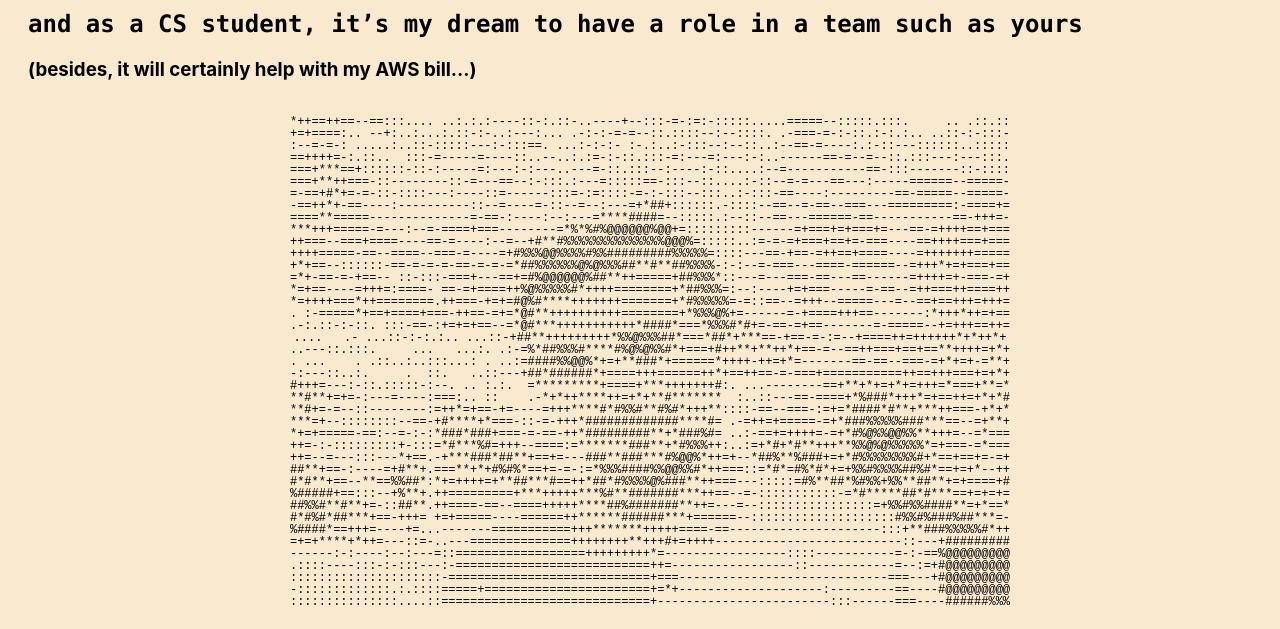
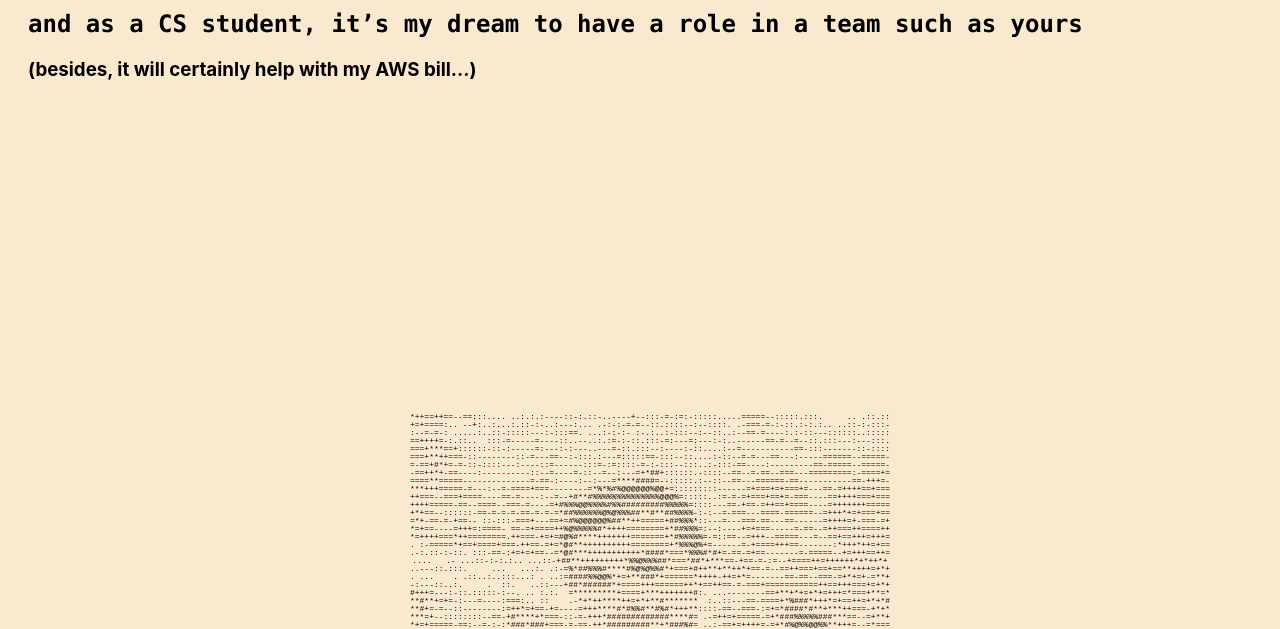
Before and after one commit to MeirFriedmann/MeirFriedmann.github.io, a plain HTML site: page index.html in a window 1280 px wide. Shown: the part 169-798 px from the top of the page. Drawn offline with Linux system fonts and the light colour scheme; a script that the page names is missing; files whose address does not match are found by name.

Commit message:
more css07

```diff
--- a/frontend/script.js
+++ b/frontend/script.js
@@ -6,6 +6,10 @@ async function loadImage(ipUrl) {
       const blob = await response.blob();
       const imgUrl = URL.createObjectURL(blob);
       document.querySelector('img').src = imgUrl;
+      document.querySelector('img').style.visibility = 'visible';
+      document.getElementById('img-div').style.visibility = 'visible';
+      document.getElementById('text-center').style.visibility = 'hidden';
+      document.querySelector('pre').style.visibility = 'hidden';
       document.querySelector('button').style.visibility = 'hidden';
     } catch (error) {
       console.error('Image loading failed:', error);
--- a/frontend/styles.css
+++ b/frontend/styles.css
@@ -26,11 +26,14 @@ h2 {
 .img-div {
     width: min(100%, 650px);
     justify-content: center;
+    visibility: hidden;
 }
 
 img {
-    width: 95%;
+    /* width: 95%; */
+    width: 481.641px;
     height: auto;
+    visibility: hidden;
     aspect-ratio: 16/9;
     object-fit: cover;
     border-radius: 8px;
@@ -82,27 +85,7 @@ a {
 pre {
     -webkit-text-size-adjust: 100%;
     -webkit-tap-highlight-color: transparent;
-    --blue: #007bff;
-    --indigo: #6610f2;
-    --purple: #6f42c1;
-    --pink: #e83e8c;
-    --red: #dc3545;
-    --orange: #fd7e14;
-    --yellow: #ffc107;
-    --green: #28a745;
-    --teal: #20c997;
-    --cyan: #17a2b8;
-    --white: #fff;
-    --gray: #6c757d;
-    --gray-dark: #343a40;
-    --primary: #007bff;
-    --secondary: #6c757d;
-    --success: #28a745;
-    --info: #17a2b8;
-    --warning: #ffc107;
-    --danger: #dc3545;
-    --light: #f8f9fa;
-    --dark: #343a40;
+
     --breakpoint-xs: 0;
     --breakpoint-sm: 576px;
     --breakpoint-md: 768px;
@@ -116,41 +99,22 @@ pre {
     margin-top: 0;
     margin-bottom: 1rem;
     overflow: auto;
-    display: block;
+    display: inline-block;
     color: #000000;
     white-space: pre;
     font-family: monospace;
-    font-size: 12px;
-    line-height: 12px;
+    font-size: 8px;
+    line-height: 8px;
     letter-spacing: unset;
     transform: unset;
     overflow-y: hidden;
+    cursor: pointer;
 }
 
 .text-center {
     -webkit-text-size-adjust: 100%;
     -webkit-tap-highlight-color: transparent;
-    --blue: #007bff;
-    --indigo: #6610f2;
-    --purple: #6f42c1;
-    --pink: #e83e8c;
-    --red: #dc3545;
-    --orange: #fd7e14;
-    --yellow: #ffc107;
-    --green: #28a745;
-    --teal: #20c997;
-    --cyan: #17a2b8;
-    --white: #fff;
-    --gray: #6c757d;
-    --gray-dark: #343a40;
-    --primary: #007bff;
-    --secondary: #6c757d;
-    --success: #28a745;
-    --info: #17a2b8;
-    --warning: #ffc107;
-    --danger: #dc3545;
-    --light: #f8f9fa;
-    --dark: #343a40;
+
     --breakpoint-xs: 0;
     --breakpoint-sm: 576px;
     --breakpoint-md: 768px;
--- a/index.html
+++ b/index.html
@@ -38,10 +38,10 @@
                 <h3>(besides, it will certainly help with my AWS bill...)</h3>
             </hgroup>
         </header>
-        <!-- <div class="img-div">
+        <div class="img-div">
             <img id="myImage" src="frontend/assets/ascii-art.png" alt="my profile picture">
             <button id="changeImage" type="button"><tag>click to load image from remote server...</tag></button>
-        </div> -->
+        </div>
         <div class="text-center mt-3">
             <pre id="output">*++==++==--==:::.... ..:.:.:----::-:.::-..----+--:::-=-:=:-:::::.....=====--:::::.:::.     .. .::.::
 +=+====:.. --+:..:...:.::-:-..:---:... .-:-:-=-=--::.::::--:--::::. .-===-=-:-::.:-:.:.. ..::-:-:::-
```
